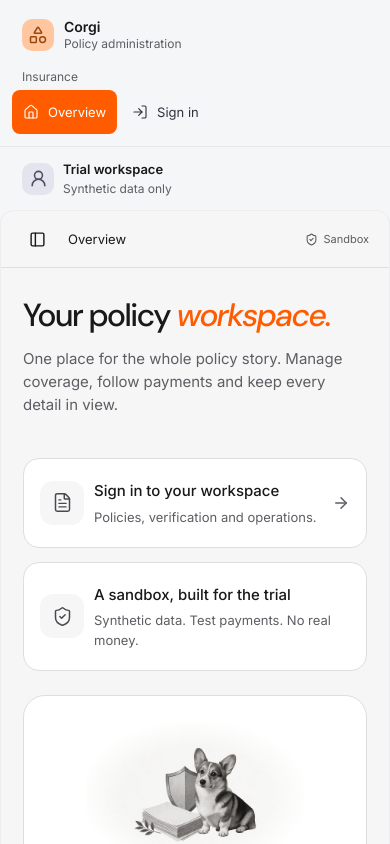
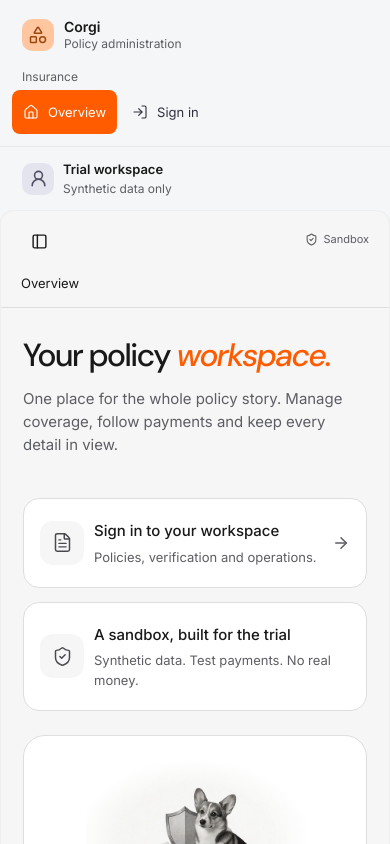
Before and after one commit to YoannAbriel/corgi-work-trial, a Next.js app: page / in a window 390 px wide. Shown: the top 844 px of the page. Built offline with nearby package versions, Linux system fonts and the light colour scheme.

Commit message:
fix: add accurate breadcrumbs and parent navigation

```diff
--- a/app/broker/policies/new/page.tsx
+++ b/app/broker/policies/new/page.tsx
@@ -21,7 +21,7 @@ export default async function NewPolicyPage({ searchParams }: { searchParams: Pr
   const [states, kyb, { error }] = await Promise.all([statesWithTaxRates(), brokerKybState(user.brokerId), searchParams]);
 
   return (
-    <PortalShell active="policies" user={user}>
+    <PortalShell active="policies" user={user} trail={[{ label: "New policy" }]}>
       <h1>New policy</h1>
       <p className="lead">
         Commercial general liability, annual term. The premium tax comes from the effective-dated rate on file for
--- a/app/globals.css
+++ b/app/globals.css
@@ -277,20 +277,47 @@ img {
   padding: 8px 20px;
   border-bottom: 1px solid var(--line);
 }
-.breadcrumb {
+.page-navigation {
   display: flex;
   align-items: center;
-  gap: 10px;
+  gap: 4px;
+  min-width: 0;
+}
+.breadcrumb {
   min-width: 0;
   font-size: 14px;
 }
-.breadcrumb > span:last-child {
+.breadcrumb ol {
+  display: flex;
+  flex-wrap: wrap;
+  align-items: center;
+  gap: 4px 8px;
+  list-style: none;
+  margin: 0;
+  padding: 0;
+}
+.breadcrumb li {
+  display: flex;
+  align-items: center;
+  gap: 8px;
+  min-width: 0;
+}
+.breadcrumb a {
+  color: var(--ink-2);
+  text-decoration: none;
+}
+.breadcrumb a:hover {
+  color: var(--ink);
+  text-decoration: underline;
+}
+.breadcrumb a,
+.breadcrumb span {
+  display: inline-flex;
+  align-items: center;
+  min-height: 32px;
   overflow-wrap: anywhere;
 }
-.breadcrumb-parent {
-  color: var(--ink-2);
-}
-.breadcrumb > svg {
+.breadcrumb svg {
   flex-shrink: 0;
 }
 .environment-badge {
@@ -301,7 +328,8 @@ img {
   font-size: 11px;
   white-space: nowrap;
 }
-button.sidebar-toggle {
+button.sidebar-toggle,
+a.back-link {
   display: grid;
   place-items: center;
   flex-shrink: 0;
@@ -315,8 +343,12 @@ button.sidebar-toggle {
   border-radius: 6px;
   box-shadow: none;
 }
-button.sidebar-toggle:hover {
+button.sidebar-toggle:hover,
+a.back-link:hover {
   background: #e8e8eb;
+}
+a.back-link {
+  margin: 0 6px 0 0;
 }
 main {
   width: 100%;
@@ -890,9 +922,10 @@ code {
   .topbar {
     padding: 8px 20px;
   }
-  button.sidebar-toggle {
-    width: 40px;
-    min-height: 40px;
+  button.sidebar-toggle,
+  a.back-link {
+    width: 44px;
+    min-height: 44px;
   }
   main {
     padding: 28px 22px 32px;
@@ -908,15 +941,25 @@ code {
     grid-template-columns: 1fr;
     gap: 14px;
   }
-  .breadcrumb-parent {
-    display: none;
-  }
   .topbar {
     gap: 8px;
+    position: relative;
+  }
+  .page-navigation {
+    width: 100%;
+    flex-wrap: wrap;
   }
   .breadcrumb {
-    gap: 5px;
+    flex-basis: 100%;
     font-size: 13px;
+  }
+  .topbar .environment-badge {
+    position: absolute;
+    top: 20px;
+    right: 20px;
+  }
+  .breadcrumb a {
+    min-height: 44px;
   }
   .page-heading {
     margin-bottom: 24px;
--- a/app/ops/claims/[claimId]/page.tsx
+++ b/app/ops/claims/[claimId]/page.tsx
@@ -67,7 +67,10 @@ export default async function ClaimPage({
   const reserveLeftCents = claim.position.reserveCents - claim.pendingCents;
 
   return (
-    <PortalShell active="claims" user={user}>
+    <PortalShell active="claims" user={user} trail={[
+      { label: "Claims", href: "/ops/claims" },
+      { label: `Claim ${claim.claimNumber}` },
+    ]}>
       <p className="note">
         <Link href="/ops/claims">All claims</Link> | <Link href="/ops/approvals">Money-out approvals</Link> |{" "}
         <Link href={`/policies/${claim.policyId}`}>Policy {claim.policyNumber}</Link>
--- a/app/policies/[policyId]/page.tsx
+++ b/app/policies/[policyId]/page.tsx
@@ -90,9 +90,11 @@ export default async function PolicyPage({
   const openClaimReserveCents = openClaims.reduce((total, claim) => total + claim.position.reserveCents, 0);
 
   return (
-    <PortalShell active="policies" user={user}>
+    <PortalShell active="policies" user={user} trail={[{ label: `Policy ${policy.policyNumber}` }]}>
       <p className="note">
-        <Link href="/broker">Back to the policy list</Link>
+        <Link href={isOwningBroker ? "/broker" : "/ops"}>
+          {isOwningBroker ? "Back to the policy list" : "Back to operations"}
+        </Link>
       </p>
 
       <h1>Policy {policy.policyNumber}</h1>
--- a/components/portal-frame.tsx
+++ b/components/portal-frame.tsx
@@ -1,20 +1,24 @@
 "use client";
 
 import { useState } from "react";
-import { ChevronRight, PanelLeft, ShieldCheck } from "lucide-react";
+import Link from "next/link";
+import { ArrowLeft, ChevronRight, PanelLeft, ShieldCheck } from "lucide-react";
+
+export type BreadcrumbItem = { label: string; href?: string };
 
 // The only client state in the shell is whether navigation is visible.
 // The server supplies rendered content, never a session or database client.
 export function PortalFrame({
   sidebar,
-  sectionLabel,
+  breadcrumbs,
   children,
 }: {
   sidebar: React.ReactNode;
-  sectionLabel: string;
+  breadcrumbs: BreadcrumbItem[];
   children: React.ReactNode;
 }) {
   const [navigationOpen, setNavigationOpen] = useState(true);
+  const parent = breadcrumbs[breadcrumbs.length - 2];
 
   return (
     <div className={`portal${navigationOpen ? "" : " navigation-collapsed"}`}>
@@ -30,7 +34,7 @@ export function PortalFrame({
       </aside>
       <div className="portal-body">
         <header className="topbar">
-          <div className="breadcrumb">
+          <div className="page-navigation">
             <button
               type="button"
               className="sidebar-toggle"
@@ -41,13 +45,31 @@ export function PortalFrame({
             >
               <PanelLeft size={17} aria-hidden="true" />
             </button>
-            <span className="breadcrumb-parent">Insurance</span>
-            <ChevronRight
-              className="breadcrumb-parent"
-              size={14}
-              aria-hidden="true"
-            />
-            <span aria-current="page">{sectionLabel}</span>
+            {parent?.href ? (
+              <Link
+                href={parent.href}
+                prefetch={false}
+                className="back-link"
+                aria-label={`Back to ${parent.label}`}
+                title={`Back to ${parent.label}`}
+              >
+                <ArrowLeft size={17} aria-hidden="true" />
+              </Link>
+            ) : null}
+            <nav aria-label="Breadcrumb" className="breadcrumb">
+              <ol>
+                {breadcrumbs.map((item, index) => (
+                  <li key={`${item.href ?? "current"}-${item.label}`}>
+                    {index > 0 ? <ChevronRight size={14} aria-hidden="true" /> : null}
+                    {index === breadcrumbs.length - 1 || !item.href ? (
+                      <span aria-current={index === breadcrumbs.length - 1 ? "page" : undefined}>{item.label}</span>
+                    ) : (
+                      <Link href={item.href} prefetch={false}>{item.label}</Link>
+                    )}
+                  </li>
+                ))}
+              </ol>
+            </nav>
           </div>
           <span className="environment-badge">
             <ShieldCheck size={13} aria-hidden="true" /> Sandbox
--- a/components/portal-shell.tsx
+++ b/components/portal-shell.tsx
@@ -11,31 +11,28 @@ import {
 } from "lucide-react";
 import type { SignedInUser } from "@/lib/auth/current-user";
 import { PortalFrame } from "./portal-frame";
+import type { BreadcrumbItem } from "./portal-frame";
 
 type Section =
   "home" | "policies" | "verification" | "claims" | "approvals" | "login";
 
 // Pages retain their server-side identity and ownership checks. This component
-// passes only rendered UI and the section label across the client boundary.
+// passes rendered UI and breadcrumb labels/links across the client boundary.
 export function PortalShell({
   children,
   user,
   active = "home",
+  trail,
 }: {
   children: React.ReactNode;
   user?: Pick<SignedInUser, "displayName" | "role">;
   active?: Section;
+  trail?: BreadcrumbItem[];
 }) {
   const isStaff = user?.role === "staff_ops" || user?.role === "staff_approver";
   const links = isStaff
     ? [
         { href: "/ops", label: "Overview", section: "home", icon: Home },
-        {
-          href: "/broker",
-          label: "Policies",
-          section: "policies",
-          icon: FileText,
-        },
         {
           href: "/ops/brokers",
           label: "Brokers & verification",
@@ -76,6 +73,13 @@ export function PortalShell({
         ];
   const sectionLabel =
     links.find((link) => link.section === active)?.label ?? "Policies";
+  const root = user?.role === "broker"
+    ? { label: "Policies", href: "/broker" }
+    : { label: "Overview", href: isStaff ? "/ops" : "/" };
+  const isRoot = active === "home" || (user?.role === "broker" && active === "policies");
+  const breadcrumbs = trail
+    ? [root, ...trail]
+    : isRoot ? [{ label: root.label }] : [root, { label: sectionLabel }];
   const roleLabel =
     user?.role === "staff_approver"
       ? "Staff approver"
@@ -134,7 +138,7 @@ export function PortalShell({
   );
 
   return (
-    <PortalFrame sidebar={sidebar} sectionLabel={sectionLabel}>
+    <PortalFrame sidebar={sidebar} breadcrumbs={breadcrumbs}>
       <main id="main-content" tabIndex={-1}>
         {children}
       </main>
```
Also changed, not shown: app/policies/[policyId]/cancel/page.tsx (+8 -2 lines), 9 other files (tests, documents, lock files or other folders).
